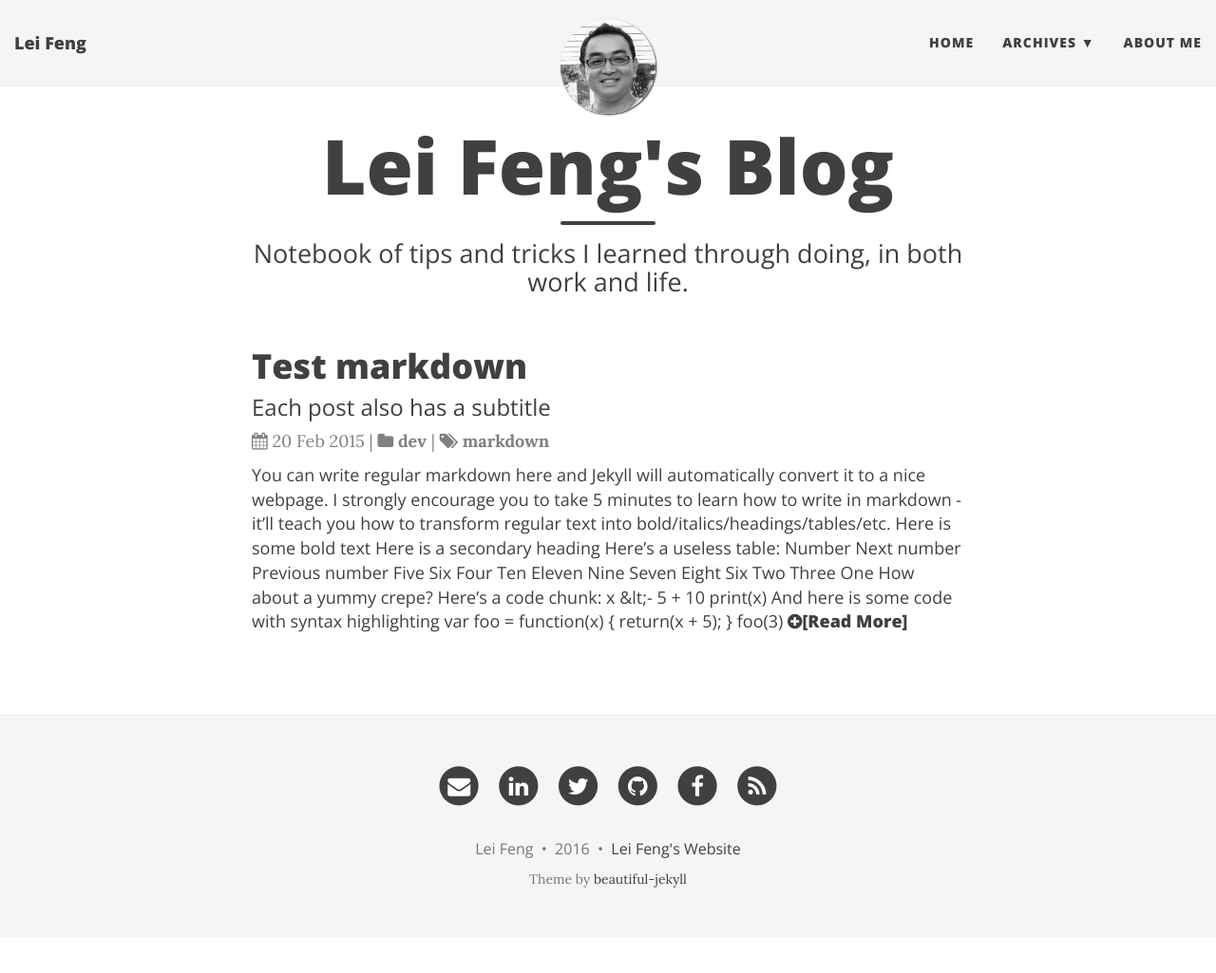
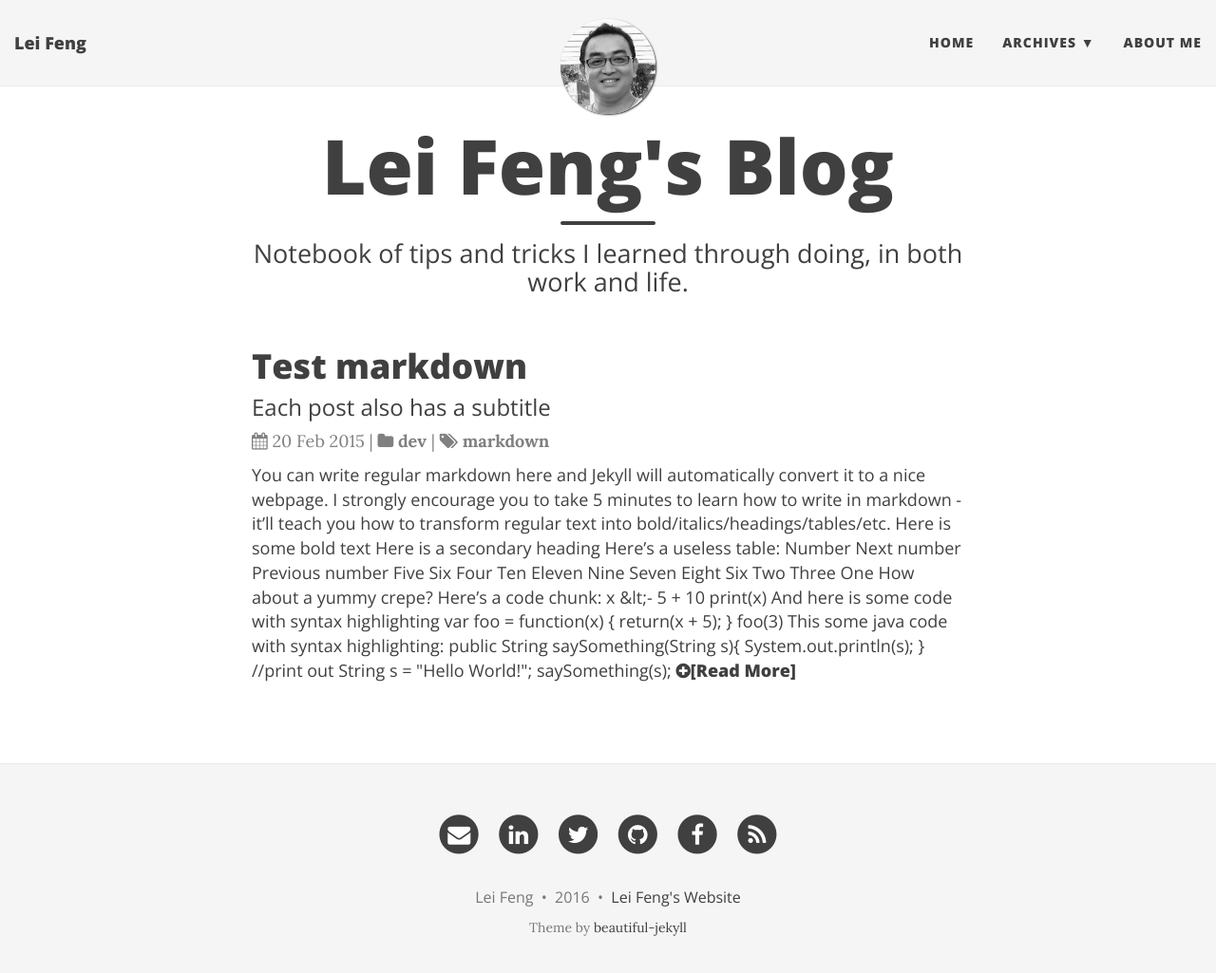
Before and after one commit to stonefl/stonefl.github.io, a Jekyll site: the page built from index.html, in a window 1280 px wide and 1038 px high. Shown: the top 1025 px of the window at 95% size. Built offline with Jekyll 4.4.1, drawn with Linux system fonts in a browser that asks for light colours; nearby versions of some CDN libraries; the list of posts is cut into pages by our own code.

Commit message:
Updated 2015-02-20-test-markdown.md

````diff
--- a/_posts/2015-02-20-test-markdown.md
+++ b/_posts/2015-02-20-test-markdown.md
@@ -42,3 +42,14 @@ var foo = function(x) {
 }
 foo(3)
 ```
+
+This some java code with syntax highlighting:
+
+```java
+public String saySomething(String s){
+	System.out.println(s);
+}
+//print out
+String s = "Hello World!";
+saySomething(s);
+```
````
